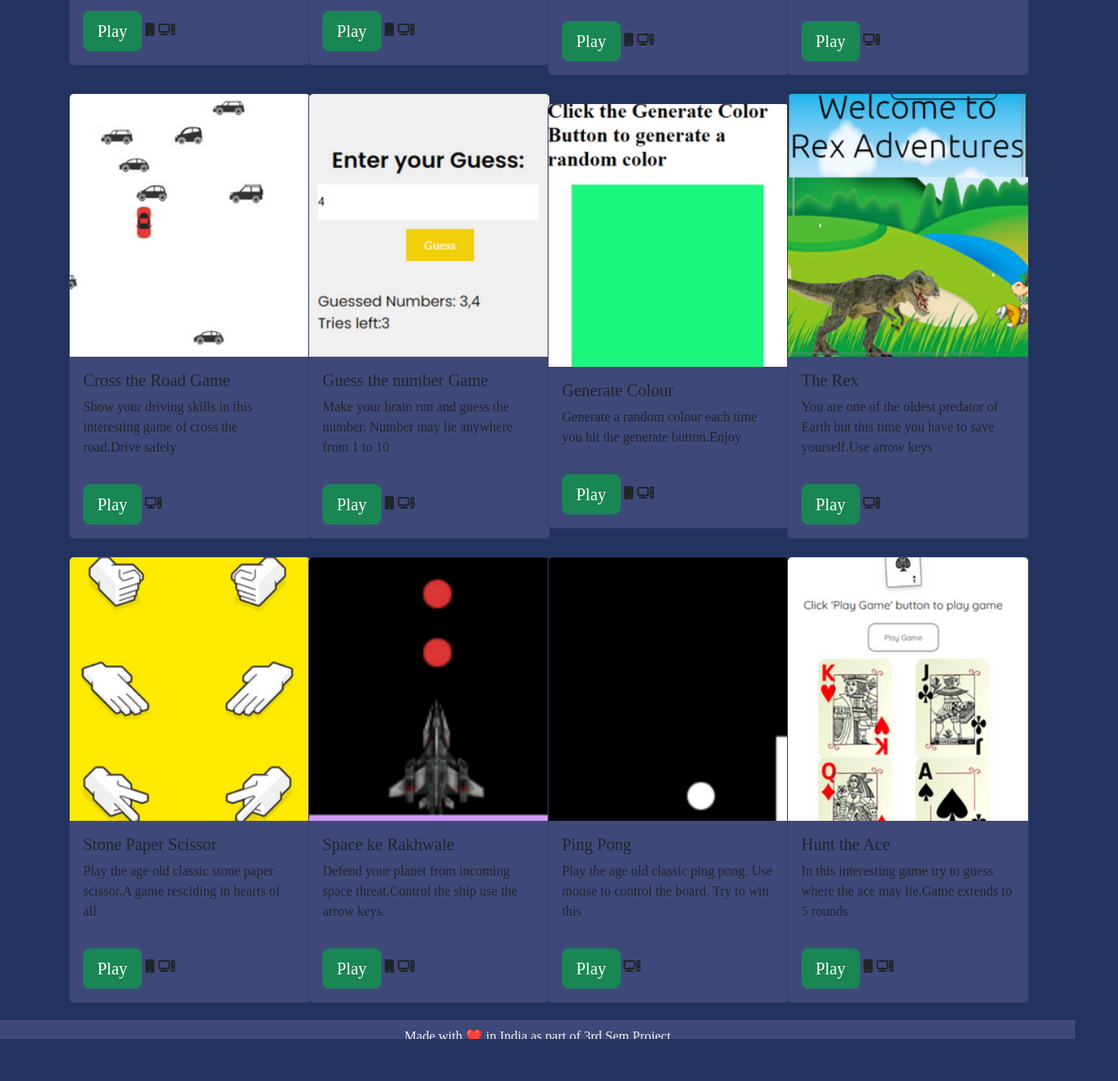
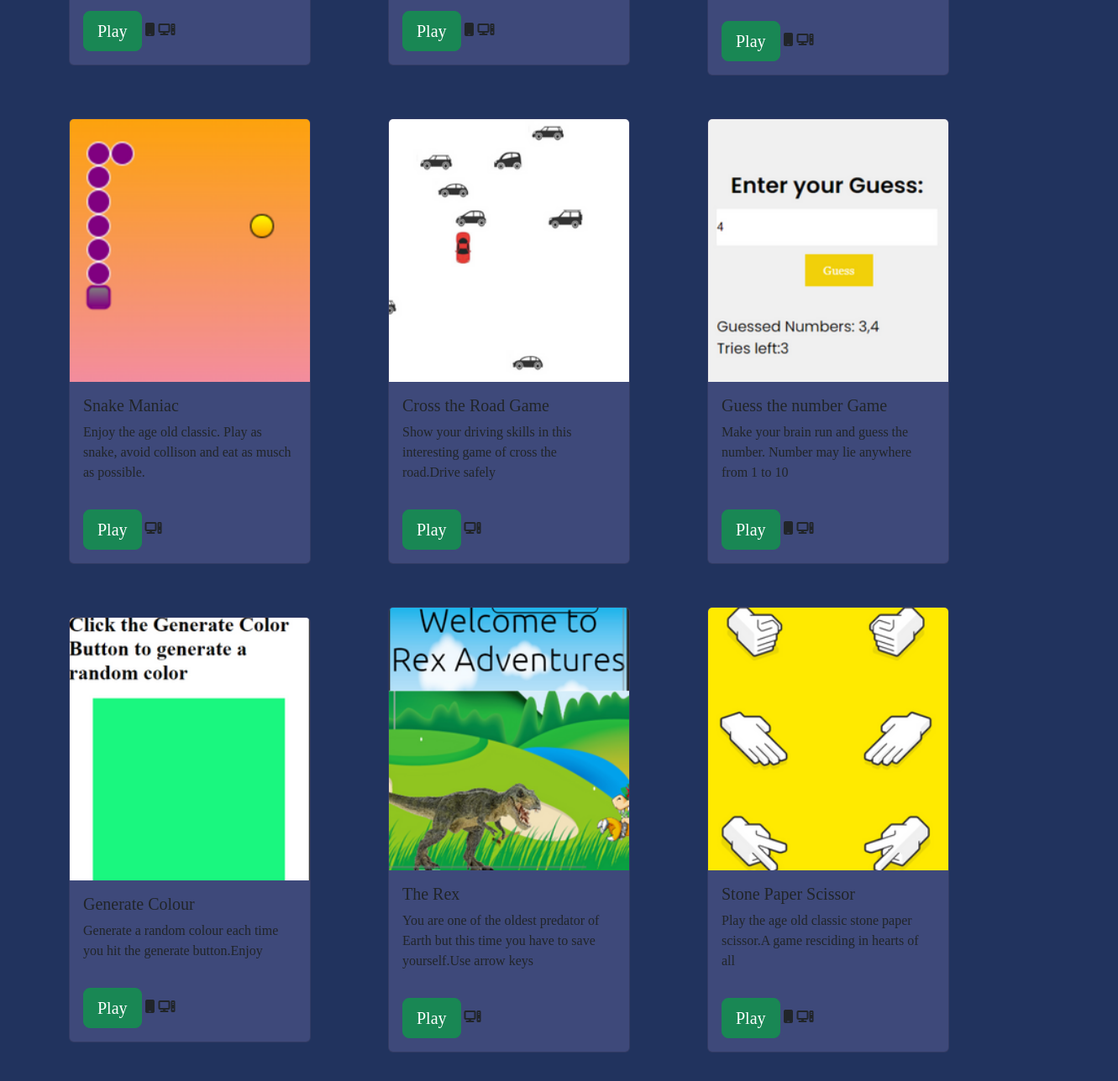
Before and after one commit to whiteknight16/12-AM-Gaming, a plain HTML site: page index.html in a window 1280 px wide. Shown: the part 1332-2620 px from the top of the page at 84% size, 1331 px wide, since content can reach past the window. Before the commit the page ends 2570 px from the top, so only its background shows below. Drawn offline with nearby package versions, Linux system fonts and the light colour scheme; a web font is replaced by a local one.

Commit message:
Another commit

```diff
--- a/index.html
+++ b/index.html
@@ -80,7 +80,7 @@
 
 
             <!-- card 1 -->
-            <div class="col-sm-12 col-lg-3 col-md-4">
+            <div class="col-sm-12 col-lg-4 col-md-6">
             <div class="card" style="width: 18rem;">
               <img src="./assests/drum.jpg" class="card-img-top" alt="drum game image">
               <div class="card-body">
@@ -97,7 +97,7 @@
           </div>
 
           <!-- card 2 -->
-          <div class="col-sm-12 col-lg-3 col-md-4">
+          <div class="col-sm-12 col-lg-4 col-md-6">
             <div class="card" style="width: 18rem;">
               <img src="./assests/simon.png" class="card-img-top" alt="simon game image">
               <div class="card-body">
@@ -115,7 +115,7 @@
 
 
         <!-- card 3 -->
-        <div class="col-sm-12 col-lg-3 col-md-4">
+        <div class="col-sm-12 col-lg-4 col-md-6">
           <div class="card" style="width: 18rem;">
             <img src="./assests/dice.png" class="card-img-top" alt="dice game image">
             <div class="card-body">
@@ -129,9 +129,10 @@
             </div>
           </div>
         </div>
-
+        </div>
+        <div class="row">
       <!-- card 4 -->
-      <div class="col-sm-12 col-lg-3 col-md-4">
+      <div class="col-sm-12 col-lg-4 col-md-6">
         <div class="card" style="width: 18rem;">
           <img src="./assests/snake.png" class="card-img-top" alt="snake game image">
           <div class="card-body">
@@ -146,7 +147,7 @@
       </div>
 
       <!-- card 5 -->
-      <div class="col-sm-12 col-lg-3 col-md-4">
+      <div class="col-sm-12 col-lg-4 col-md-6">
         <div class="card" style="width: 18rem;">
           <img src="./assests/carGame.png" class="card-img-top" alt="cross the road game image">
           <div class="card-body">
@@ -161,7 +162,7 @@
       </div>
 
       <!-- card 6 -->
-      <div class="col-sm-12 col-lg-3 col-md-4">
+      <div class="col-sm-12 col-lg-4 col-md-6">
         <div class="card" style="width: 18rem;">
           <img src="./assests/guessNunmber.png" class="card-img-top" alt="guess the number game image">
           <div class="card-body">
@@ -175,9 +176,10 @@
           </div>
         </div>
       </div>
-
+    </div>
+    <div class="row">
       <!-- card 7 -->
-      <div class="col-sm-12 col-lg-3 col-md-4">
+      <div class="col-sm-12 col-lg-4 col-md-6">
         <div class="card" style="width: 18rem;">
           <img src="./assests/generateColour.png" class="card-img-top" alt="random color generator game image">
           <div class="card-body">
@@ -193,7 +195,7 @@
       </div>
 
       <!-- card 8 -->
-      <div class="col-sm-12 col-lg-3 col-md-4">
+      <div class="col-sm-12 col-lg-4 col-md-6">
         <div class="card" style="width: 18rem;">
           <img src="./assests/trex.png" class="card-img-top" alt="the rex game image">
           <div class="card-body">
@@ -208,7 +210,7 @@
       </div>
 
     <!-- card 9 -->
-    <div class="col-sm-12 col-lg-3 col-md-4">
+    <div class="col-sm-12 col-lg-4 col-md-6">
       <div class="card" style="width: 18rem;">
         <img src="./assests/stone.png" class="card-img-top" alt="stone paper scissor game image">
         <div class="card-body">
@@ -222,9 +224,10 @@
         </div>
       </div>
     </div>
-
+  </div>
+  <div class="row">
     <!-- card 10 -->
-    <div class="col-sm-12 col-lg-3 col-md-4">
+    <div class="col-sm-12 col-lg-4 col-md-6">
       <div class="card" style="width: 18rem;">
         <img src="./assests/jet.png" class="card-img-top" alt="jet game image">
         <div class="card-body">
@@ -240,7 +243,7 @@
     </div>
 
     <!-- card 11 -->
-    <div class="col-sm-12 col-lg-3 col-md-4">
+    <div class="col-sm-12 col-lg-4 col-md-6">
       <div class="card" style="width: 18rem;">
         <img src="./assests/pingPong.png" class="card-img-top" alt="ping Pong image">
         <div class="card-body">
@@ -255,7 +258,7 @@
     </div>
 
     <!-- card 12 -->
-    <div class="col-sm-12 col-lg-3 col-md-4">
+    <div class="col-sm-12 col-lg-4 col-md-6">
       <div class="card" style="width: 18rem;">
         <img src="./assests/Ace.png" class="card-img-top" alt="ace game image">
         <div class="card-body">
@@ -270,7 +273,7 @@
       </div>
     </div>
 
-
+  </div>
   </div>
   </div>
 
--- a/styles.css
+++ b/styles.css
@@ -1,51 +1,54 @@
-*{
+* {
     margin: 0;
     padding: 0;
 }
 
-html, body {
-    max-width: 100%;
-    overflow-x: hidden;
+body {
+    overflow-x: hidden !important;
 }
 
-.navbar{
-    width:100vw;
+.navbar {
+    width: 100%;
 }
 
-body{
+body {
     background-color: #21335E;
 }
-nav{
+
+nav {
     background-color: #3E497A;
 }
+
 .nav-link {
-    color:whitesmoke !important;
+    color: whitesmoke !important;
 }
 
 
-#contents{
+#contents {
     min-height: min-content;
     width: 100vw;
     height: 100vh;
 
 }
 
-.text{
+.text {
     position: relative;
     font-family: Gloock;
 }
-.text h1{
+
+.text h1 {
     position: relative;
 
     font-family: poppins;
     font-size: 6rem;
 
-    top:15vh;
-    left:4vw;
+    top: 15vh;
+    left: 4vw;
 
     color: #f0f0f0;
 }
-.text h2{
+
+.text h2 {
     position: relative;
 
     font-family: poppins;
@@ -53,19 +56,19 @@ nav{
 
     color: #f1d00a;
 
-    top:16vh;
-    left:4vw;
+    top: 16vh;
+    left: 4vw;
 }
 
-.image img{
+.image img {
     position: relative;
-    width:20vw ;
-    height:65vh;
+    width: 15vw;
+    height: 65vh;
 
 
 
-    left:70vw;
-    bottom:10vh;
+    left: 70vw;
+    bottom: 10vh;
 
     transform: rotate(5deg);
 
@@ -81,13 +84,13 @@ nav{
     font-family: gloock;
 
     position: relative;
-    top:2vh;
+    top: 2vh;
 
     color: #f0f0f0;
 
 }
 
-#games h1{
+#games h1 {
     display: flex;
     align-items: center;
     justify-content: center;
@@ -96,42 +99,46 @@ nav{
     font-size: 4.5rem;
 }
 
-.card{
-    background-color:#3E497A;
-    margin-bottom:8%;
+.card {
+    background-color: #3E497A;
+    margin-bottom: 8%;
 }
 
-.row{
+.row {
     padding-top: 2%;
     display: flex;
     align-items: center;
     justify-content: center;
 }
 
-footer{
+footer {
     display: flex;
     align-items: center;
     justify-content: center;
-    background-color:#3E497A;
+    background-color: #3E497A;
     height: 3vw;
-    width: 100vw;
-    min-height: fit-content;
+    width: 100%;
+    color: #f0f0f0;
+
 }
 
-@media only screen and (max-width: 768px){
 
-    .text h1{
+
+@media only screen and (max-width: 768px) {
+
+    .text h1 {
         position: relative;
 
         font-family: poppins;
         font-size: 4rem;
 
-        top:15vh;
-        left:4vw;
+        top: 15vh;
+        left: 4vw;
 
         color: #f0f0f0;
     }
-    .text h2{
+
+    .text h2 {
         position: relative;
 
         font-family: poppins;
@@ -139,11 +146,11 @@ footer{
 
         color: #f1d00a;
 
-        top:16vh;
-        left:4vw;
+        top: 16vh;
+        left: 4vw;
     }
 
-    #games h1{
+    #games h1 {
         display: flex;
         align-items: center;
         justify-content: center;
@@ -151,15 +158,16 @@ footer{
         margin-top: 2%;
         font-size: 4.5rem;
     }
-    .card{
+
+    .card {
         margin-right: 2%;
 
     }
 
 }
 
-@media only screen and (max-width: 450px){
-    .image img{
+@media only screen and (max-width: 450px) {
+    .image img {
         visibility: hidden;
     }
 }
```
